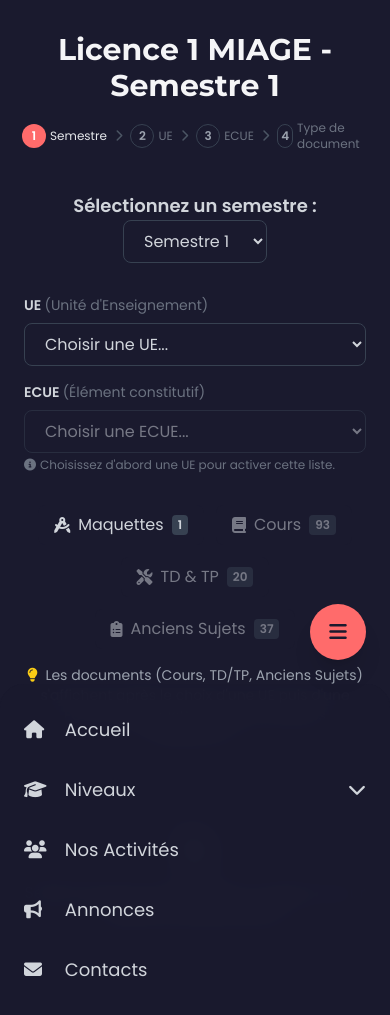
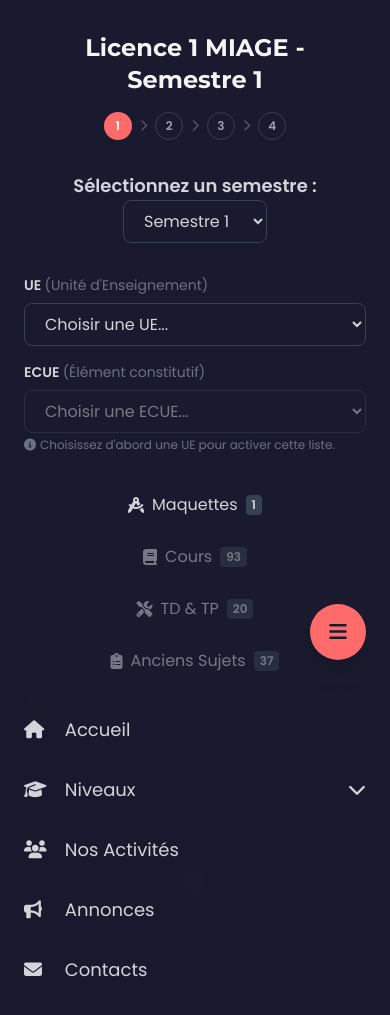
Before and after one commit to Dani-code17/EMIAGE_GI, a Django app: page /bibliotheque/l1/ in a window 390 px wide. Shown: the part 160-1175 px from the top of the page. Run offline with Django 5.2, Linux system fonts and the light colour scheme; data comes from the database, SQL or seed files in the repository; both versions use the stored data as it was after the commit; some libraries are stand-ins or nearby versions.

Commit message:
ux/mobile: une maquette par niveau + adaptations mobile-first
- maquettes : une seule par niveau — L1 fusionnée (Maquette L1 MIAGE),
  L2 garde la 2025-2026 (l'ancienne 23-24 retirée, fichier supprimé)
- mobile-first (mêmes couleurs, même design) :
  - bouton 'remonter' déplacé au-dessus du menu mobile (chevauchement corrigé)
  - meta theme-color (#1A1A2E) pour la barre du navigateur mobile
  - stepper compact sur mobile (seuls les numéros d'étapes restent visibles)
  - boutons de catégorie pleine largeur sur très petit écran
  - titre de page responsive (text-2xl md:text-3xl)
  - lien Télécharger avec zone tactile agrandie
  - accueil : hero + boutons qui passent à la ligne, grille des catégories
    en 1 colonne sur mobile (cartes pleine largeur)
- 849 documents, PostgreSQL resynchronisé, 11 tests verts

```diff
--- a/core/templates/core/base.html
+++ b/core/templates/core/base.html
@@ -4,6 +4,7 @@
 <head>
     <meta charset="UTF-8">
     <meta name="viewport" content="width=device-width, initial-scale=1.0">
+    <meta name="theme-color" content="#1A1A2E">
     <meta name="google-site-verification" content="TS4KVTjig14AFA58XmJOZuasZ-HgvjrIqso9pt1cEeo" />
     <!-- Deployed commit: a7df3b3 -->
     <title>{% block title %}E-MIAGE-GI | La Platforme en ligne des Miagistes{% endblock %}</title>
@@ -168,7 +169,7 @@
             // Scroll to top button
             const scrollTopBtn = document.createElement('div');
             scrollTopBtn.innerHTML = '<i class="fas fa-arrow-up"></i>';
-            scrollTopBtn.className = 'fixed bottom-6 right-6 z-50 w-12 h-12 bg-primary text-light rounded-full flex items-center justify-center cursor-pointer opacity-0 invisible transition-all duration-300';
+            scrollTopBtn.className = 'fixed bottom-24 md:bottom-6 right-6 z-50 w-12 h-12 bg-primary text-light rounded-full flex items-center justify-center cursor-pointer opacity-0 invisible transition-all duration-300';
             document.body.appendChild(scrollTopBtn);
 
             window.addEventListener('scroll', () => {
--- a/core/templates/core/home.html
+++ b/core/templates/core/home.html
@@ -10,18 +10,18 @@
         <div class="space-y-6">
             <h4 class="text-secondary text-xl opacity-0 animate-fadeIn">Bienvenue dans</h4>
             <div class="relative">
-                <h1 class="text-4xl md:text-6xl font-display font-bold opacity-0 animate-fadeIn delay-200 flex items-center gap-2">
+                <h1 class="text-3xl md:text-6xl font-display font-bold opacity-0 animate-fadeIn delay-200 flex flex-wrap items-center gap-2">
                     E-MIAGE-GI
                     <div class="h-[1.2em] overflow-hidden inline-flex items-center" style="min-width:120px;margin-left:0.15em;">
                         <span id="typed-text" class="text-primary whitespace-nowrap text-lg md:text-xl"></span>
                     </div>
                 </h1>
             </div>
-            <p class="text-gray-400 text-lg opacity-0 animate-fadeIn delay-400">
+            <p class="text-gray-400 text-base md:text-lg opacity-0 animate-fadeIn delay-400">
                 Quand l'apprentissage rencontre la simplicité. Découvrez vos cours, TD, TP et anciens sujets, réunis dans un seul espace
                 et accessibles à tout moment. Apprenez, révisez et progressez, où que vous soyez.
             </p>
-            <div class="flex space-x-4 opacity-0 animate-fadeIn delay-600">
+            <div class="flex flex-wrap gap-4 opacity-0 animate-fadeIn delay-600">
                 <a href="#recipes" class="bg-primary text-light font-bold py-3 px-6 rounded-full hover:bg-opacity-90 transition">
                     Vie Estudiantine
                 </a>
--- a/core/templates/core/includes/niveau_content.html
+++ b/core/templates/core/includes/niveau_content.html
@@ -24,7 +24,7 @@
             {% endif %}
         </nav>
 
-        <h2 class="text-3xl font-display font-bold mb-4 text-center">
+        <h2 class="text-2xl md:text-3xl font-display font-bold mb-4 text-center">
             {{ niveau_label }} MIAGE -
             {% if semestre == 's1' %}Semestre 1
             {% elif semestre == 's2' %}Semestre 2
@@ -35,26 +35,27 @@
             {% endif %}
         </h2>
 
-        <!-- Indicateur d'étapes : Semestre -> UE -> ECUE -> Catégorie -->
-        <div class="flex items-center justify-center gap-2 md:gap-4 mb-10 text-xs md:text-sm" aria-hidden="true">
-            <span class="flex items-center gap-1 md:gap-2">
-                <span class="w-6 h-6 rounded-full flex items-center justify-center font-bold {% if semestre %}bg-primary text-white{% else %}bg-dark text-gray-400 border border-gray-700{% endif %}">1</span>
-                <span class="{% if semestre %}text-gray-200{% else %}text-gray-500{% endif %}">Semestre</span>
+        <!-- Indicateur d'étapes : Semestre -> UE -> ECUE -> Catégorie
+             (compact sur mobile : seuls les numéros restent visibles) -->
+        <div class="flex items-center justify-center gap-2 sm:gap-4 mb-8 sm:mb-10 text-xs sm:text-sm" aria-hidden="true">
+            <span class="flex items-center gap-1 sm:gap-2">
+                <span class="w-7 h-7 sm:w-6 sm:h-6 rounded-full flex items-center justify-center font-bold {% if semestre %}bg-primary text-white{% else %}bg-dark text-gray-400 border border-gray-700{% endif %}">1</span>
+                <span class="hidden sm:inline {% if semestre %}text-gray-200{% else %}text-gray-500{% endif %}">Semestre</span>
             </span>
-            <i class="fas fa-chevron-right text-gray-600"></i>
-            <span class="flex items-center gap-1 md:gap-2">
-                <span class="w-6 h-6 rounded-full flex items-center justify-center font-bold {% if selected_ue %}bg-primary text-white{% else %}bg-dark text-gray-400 border border-gray-700{% endif %}">2</span>
-                <span class="{% if selected_ue %}text-gray-200{% else %}text-gray-500{% endif %}">UE</span>
+            <i class="fas fa-chevron-right text-gray-600 text-xs"></i>
+            <span class="flex items-center gap-1 sm:gap-2">
+                <span class="w-7 h-7 sm:w-6 sm:h-6 rounded-full flex items-center justify-center font-bold {% if selected_ue %}bg-primary text-white{% else %}bg-dark text-gray-400 border border-gray-700{% endif %}">2</span>
+                <span class="hidden sm:inline {% if selected_ue %}text-gray-200{% else %}text-gray-500{% endif %}">UE</span>
             </span>
-            <i class="fas fa-chevron-right text-gray-600"></i>
-            <span class="flex items-center gap-1 md:gap-2">
-                <span class="w-6 h-6 rounded-full flex items-center justify-center font-bold {% if selected_ecue %}bg-primary text-white{% else %}bg-dark text-gray-400 border border-gray-700{% endif %}">3</span>
-                <span class="{% if selected_ecue %}text-gray-200{% else %}text-gray-500{% endif %}">ECUE</span>
+            <i class="fas fa-chevron-right text-gray-600 text-xs"></i>
+            <span class="flex items-center gap-1 sm:gap-2">
+                <span class="w-7 h-7 sm:w-6 sm:h-6 rounded-full flex items-center justify-center font-bold {% if selected_ecue %}bg-primary text-white{% else %}bg-dark text-gray-400 border border-gray-700{% endif %}">3</span>
+                <span class="hidden sm:inline {% if selected_ecue %}text-gray-200{% else %}text-gray-500{% endif %}">ECUE</span>
             </span>
-            <i class="fas fa-chevron-right text-gray-600"></i>
-            <span class="flex items-center gap-1 md:gap-2">
-                <span class="w-6 h-6 rounded-full flex items-center justify-center font-bold {% if category %}bg-primary text-white{% else %}bg-dark text-gray-400 border border-gray-700{% endif %}">4</span>
-                <span class="{% if category %}text-gray-200{% else %}text-gray-500{% endif %}">Type de document</span>
+            <i class="fas fa-chevron-right text-gray-600 text-xs"></i>
+            <span class="flex items-center gap-1 sm:gap-2">
+                <span class="w-7 h-7 sm:w-6 sm:h-6 rounded-full flex items-center justify-center font-bold {% if category %}bg-primary text-white{% else %}bg-dark text-gray-400 border border-gray-700{% endif %}">4</span>
+                <span class="hidden sm:inline {% if category %}text-gray-200{% else %}text-gray-500{% endif %}">Type de document</span>
             </span>
         </div>
 
@@ -99,25 +100,25 @@
         <!-- Navigation des catégories -->
         <div class="mb-4 flex flex-wrap justify-center gap-3">
             <a href="?semestre={{ semestre }}{% if selected_ue %}&ue={{ selected_ue.slug }}{% endif %}{% if selected_ecue %}&ecue={{ selected_ecue.slug }}{% endif %}&category=maquettes"
-               class="px-4 py-2 rounded-lg flex items-center gap-2 {% if category == 'maquettes' %}bg-primary text-white{% else %}bg-dark text-gray-300{% endif %} hover:bg-primary hover:text-white transition"
+               class="w-full sm:w-auto justify-center px-4 py-2 rounded-lg flex items-center gap-2 {% if category == 'maquettes' %}bg-primary text-white{% else %}bg-dark text-gray-300{% endif %} hover:bg-primary hover:text-white transition"
                title="Voir toutes les maquettes du niveau">
                 <i class="fas fa-drafting-compass"></i> Maquettes
                 <span class="text-xs font-bold px-1.5 py-0.5 rounded {% if category == 'maquettes' %}bg-white/20{% else %}bg-gray-700{% endif %}">{{ category_counts.maquettes|default:0 }}</span>
             </a>
             <a href="?semestre={{ semestre }}{% if selected_ue %}&ue={{ selected_ue.slug }}{% endif %}{% if selected_ecue %}&ecue={{ selected_ecue.slug }}{% endif %}&category=cours"
-               class="px-4 py-2 rounded-lg flex items-center gap-2 {% if not selected_ecue %}opacity-50 cursor-not-allowed{% endif %} {% if category == 'cours' %}bg-primary text-white{% else %}bg-dark text-gray-300{% endif %} hover:bg-primary hover:text-white transition"
+               class="w-full sm:w-auto justify-center px-4 py-2 rounded-lg flex items-center gap-2 {% if not selected_ecue %}opacity-50 cursor-not-allowed{% endif %} {% if category == 'cours' %}bg-primary text-white{% else %}bg-dark text-gray-300{% endif %} hover:bg-primary hover:text-white transition"
                {% if not selected_ecue %}aria-disabled="true" title="Sélectionnez d'abord une UE puis une ECUE" onclick="return false;"{% else %}title="Voir les cours de cette ECUE"{% endif %}>
                 <i class="fas fa-book"></i> Cours
                 <span class="text-xs font-bold px-1.5 py-0.5 rounded {% if category == 'cours' %}bg-white/20{% else %}bg-gray-700{% endif %}">{{ category_counts.cours|default:0 }}</span>
             </a>
             <a href="?semestre={{ semestre }}{% if selected_ue %}&ue={{ selected_ue.slug }}{% endif %}{% if selected_ecue %}&ecue={{ selected_ecue.slug }}{% endif %}&category=td_tp"
-               class="px-4 py-2 rounded-lg flex items-center gap-2 {% if not selected_ecue %}opacity-50 cursor-not-allowed{% endif %} {% if category == 'td_tp' %}bg-primary text-white{% else %}bg-dark text-gray-300{% endif %} hover:bg-primary hover:text-white transition"
+               class="w-full sm:w-auto justify-center px-4 py-2 rounded-lg flex items-center gap-2 {% if not selected_ecue %}opacity-50 cursor-not-allowed{% endif %} {% if category == 'td_tp' %}bg-primary text-white{% else %}bg-dark text-gray-300{% endif %} hover:bg-primary hover:text-white transition"
                {% if not selected_ecue %}aria-disabled="true" title="Sélectionnez d'abord une UE puis une ECUE" onclick="return false;"{% else %}title="Voir les TD/TP de cette ECUE"{% endif %}>
                 <i class="fas fa-tools"></i> TD & TP
                 <span class="text-xs font-bold px-1.5 py-0.5 rounded {% if category == 'td_tp' %}bg-white/20{% else %}bg-gray-700{% endif %}">{{ category_counts.td_tp|default:0 }}</span>
             </a>
             <a href="?semestre={{ semestre }}{% if selected_ue %}&ue={{ selected_ue.slug }}{% endif %}{% if selected_ecue %}&ecue={{ selected_ecue.slug }}{% endif %}&category=exams"
-               class="px-4 py-2 rounded-lg flex items-center gap-2 {% if not selected_ecue %}opacity-50 cursor-not-allowed{% endif %} {% if category == 'exams' %}bg-primary text-white{% else %}bg-dark text-gray-300{% endif %} hover:bg-primary hover:text-white transition"
+               class="w-full sm:w-auto justify-center px-4 py-2 rounded-lg flex items-center gap-2 {% if not selected_ecue %}opacity-50 cursor-not-allowed{% endif %} {% if category == 'exams' %}bg-primary text-white{% else %}bg-dark text-gray-300{% endif %} hover:bg-primary hover:text-white transition"
                {% if not selected_ecue %}aria-disabled="true" title="Sélectionnez d'abord une UE puis une ECUE" onclick="return false;"{% else %}title="Voir les anciens sujets de cette ECUE"{% endif %}>
                 <i class="fas fa-clipboard-list"></i> Anciens Sujets
                 <span class="text-xs font-bold px-1.5 py-0.5 rounded {% if category == 'exams' %}bg-white/20{% else %}bg-gray-700{% endif %}">{{ category_counts.exams|default:0 }}</span>
@@ -172,7 +173,7 @@
                         {% endif %}
                         <div class="mt-auto pt-3 flex items-center justify-between">
                             <span class="text-xs text-gray-500"><i class="far fa-calendar-alt mr-1"></i>{{ doc.upload_date|date:"d/m/Y" }}</span>
-                            <a href="{{ doc.file.url }}" class="text-primary hover:text-secondary transition font-semibold" target="_blank" rel="noopener">
+                            <a href="{{ doc.file.url }}" class="text-primary hover:text-secondary transition font-semibold px-2 py-1.5 -m-1" target="_blank" rel="noopener">
                                 Télécharger <i class="fas fa-download ml-1"></i>
                             </a>
                         </div>
```
Also changed, not shown: core/templates/core/includes/categories.html (+17 -17 lines), db.sqlite3, 1 other file.
